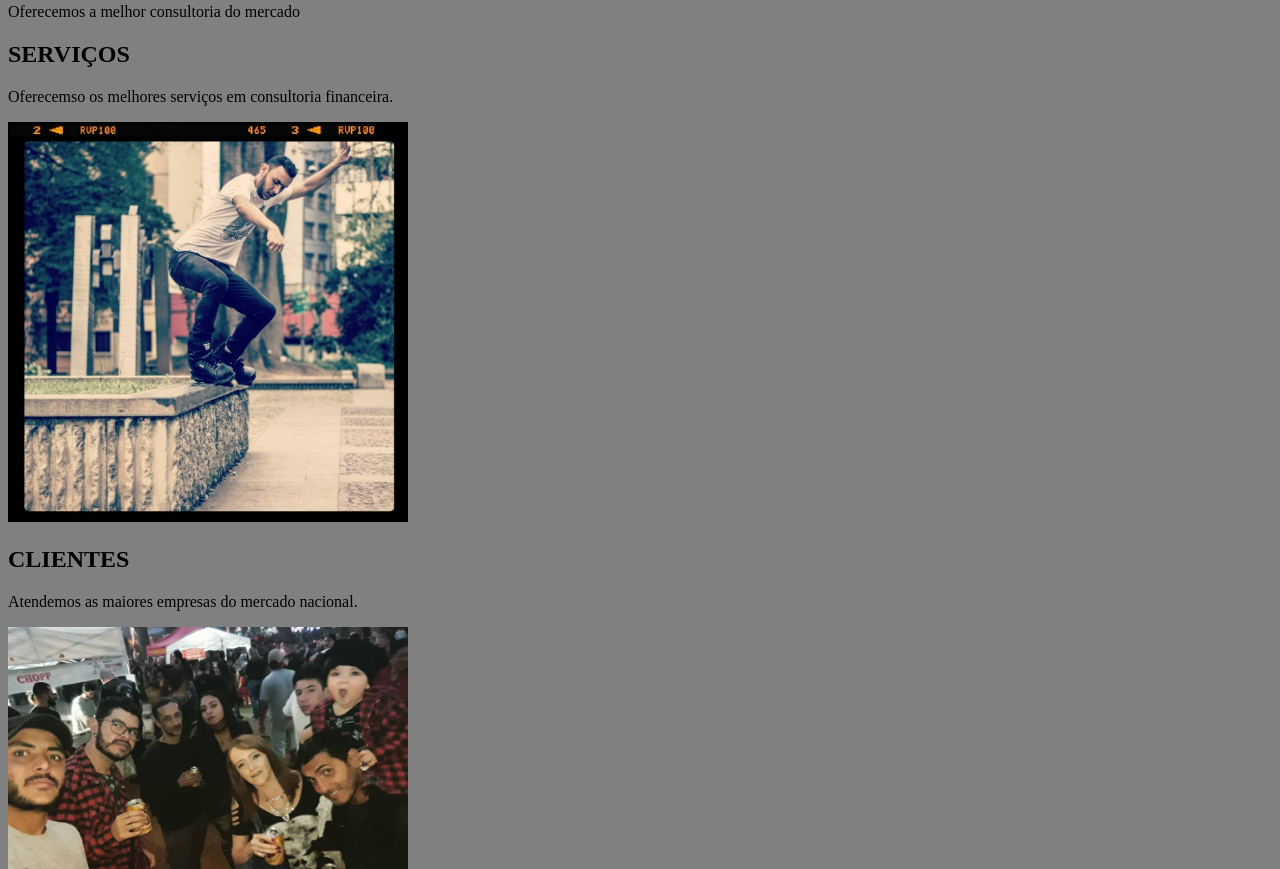
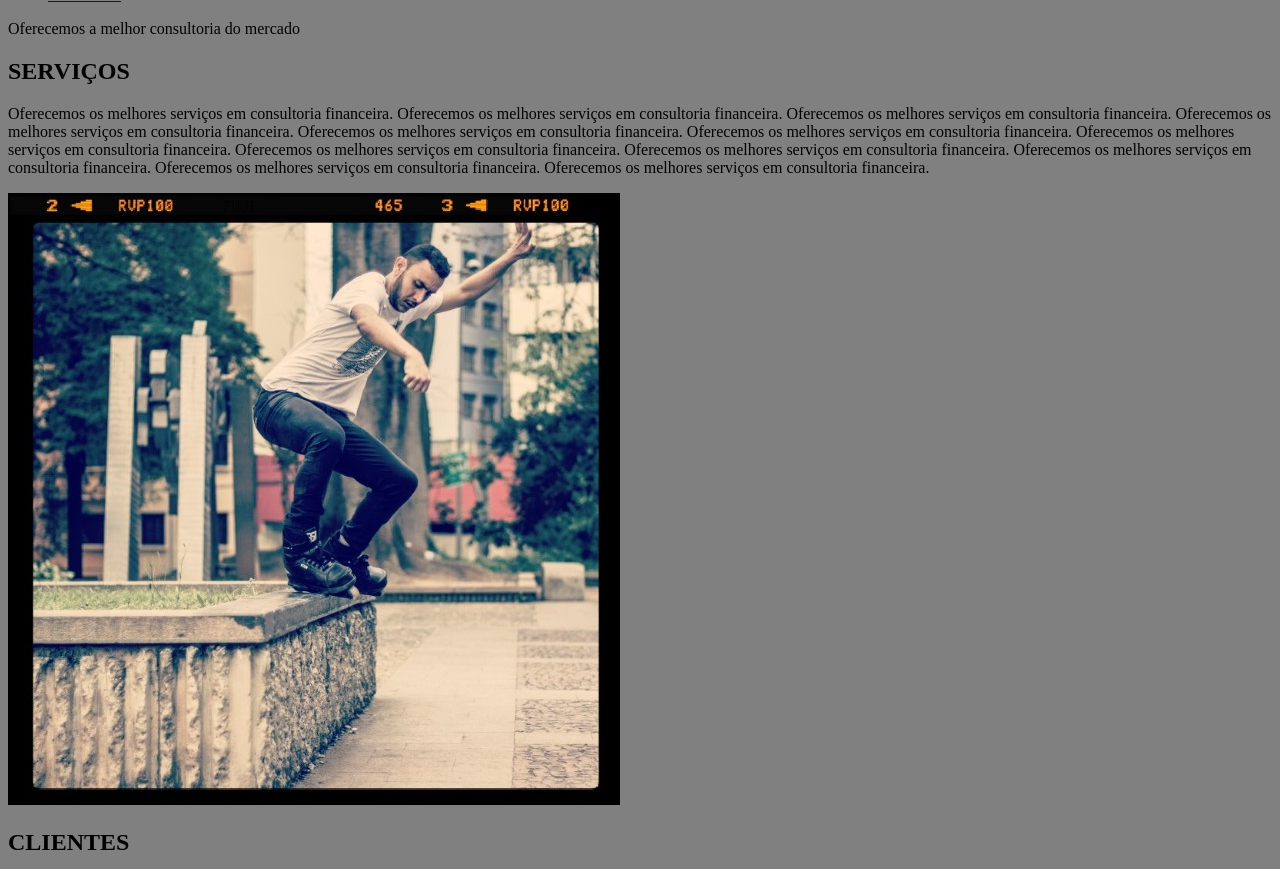
Before and after one commit to bruno77santos/aula_html5_css3, a plain HTML site: page index.html in a window 1280 px wide. Shown: the part 135-1004 px from the top of the page. Drawn offline with Linux system fonts and the light colour scheme.

Commit message:
conclusçaõ da minha primeira pagina

```diff
--- a/index.html
+++ b/index.html
@@ -2,19 +2,18 @@
 <html lang ="pt-br">
     <head>
         <meta charset="utf-8">
+        <link rel = "stylesheet" type: "text/css" href="css/style.css">
         <title>Consultare</title>
-        <link rel = "stylesheet" type: "text/css" href="css/style.css">
-
     </head>
 
     <Body>
         <nav>
-            <P> CONSULTARE</P>
+            <h1> CONSULTARE</h1>
 
             <ul>
                 <li><a href="#servicos">SERVIÇOS</a></li>
                 <li><a href="#clientes">CLIENTES</a></li>
-                <li><a href="#corpo diretivo>">CORPO DIRETIVO</a></li>
+                <li><a href="#corpo diretivo">CORPO DIRETIVO</a></li>
                 <li><a href="#contato">CONTATO</a></li>
             </ul>
 
@@ -28,30 +27,56 @@
 
         <Section id="servicos">
             <h2>SERVIÇOS</h2>
-            <P> Oferecemso os melhores serviços em consultoria financeira.</P>
+            <P> Oferecemos os melhores serviços em consultoria financeira.
+                Oferecemos os melhores serviços em consultoria financeira.
+                Oferecemos os melhores serviços em consultoria financeira.
+
+                Oferecemos os melhores serviços em consultoria financeira.
+                Oferecemos os melhores serviços em consultoria financeira.
+                Oferecemos os melhores serviços em consultoria financeira.
+                Oferecemos os melhores serviços em consultoria financeira.
+
+                Oferecemos os melhores serviços em consultoria financeira.
+                Oferecemos os melhores serviços em consultoria financeira.
+
+                Oferecemos os melhores serviços em consultoria financeira.
+                Oferecemos os melhores serviços em consultoria financeira.
+                Oferecemos os melhores serviços em consultoria financeira.
+
+            </P>
+
             <div>
-            <img src = "img/Eu.jpg" width="400px">
+            <img src = "img/Eu.jpg" Class="Img_padrao">
             </div>
+
         </Section>
 
-        <Section id="cliente">
+        <Section id="clientes">
+
             <h2>CLIENTES</h2>
             <P> Atendemos as maiores empresas do mercado nacional.</P>
+
             <div>
-            <img src="img/galera.jpg" width="400px">
+            <img src="img/galera.jpg" Class="Img_padrao">
+            </div>
 
-            </div>
-         </Section>
+        </Section>
 
         <Section id="corpo diretivo">
+
             <h2>CORPO DIRETIVO</h2>
+            <P> O Corpo Diretivo da CONSULTARE tem mais de 15 anos de atuação no mercado</P>
+
         </Section>
 
         <Section id="contato">
 
             <h2>CONTATO</h2>
             <P>Fale conosco</P>
+
+            <img src ="img/whatsapp.jfif" width="90px">
             <P>Whatsapp/Skype: <a href="tel:99999999999">(11) 9.6646-5914</a></P>
+            <img src ="img/e-mail.jpg" width="80px">
             <P>Email:<a href = "mailto:Brsantos88@yahoo.com.br">brsantos88@yahoo.com.br</a></P>
 
 
```
Also changed, not shown: img/e-mail.jpg (added).
